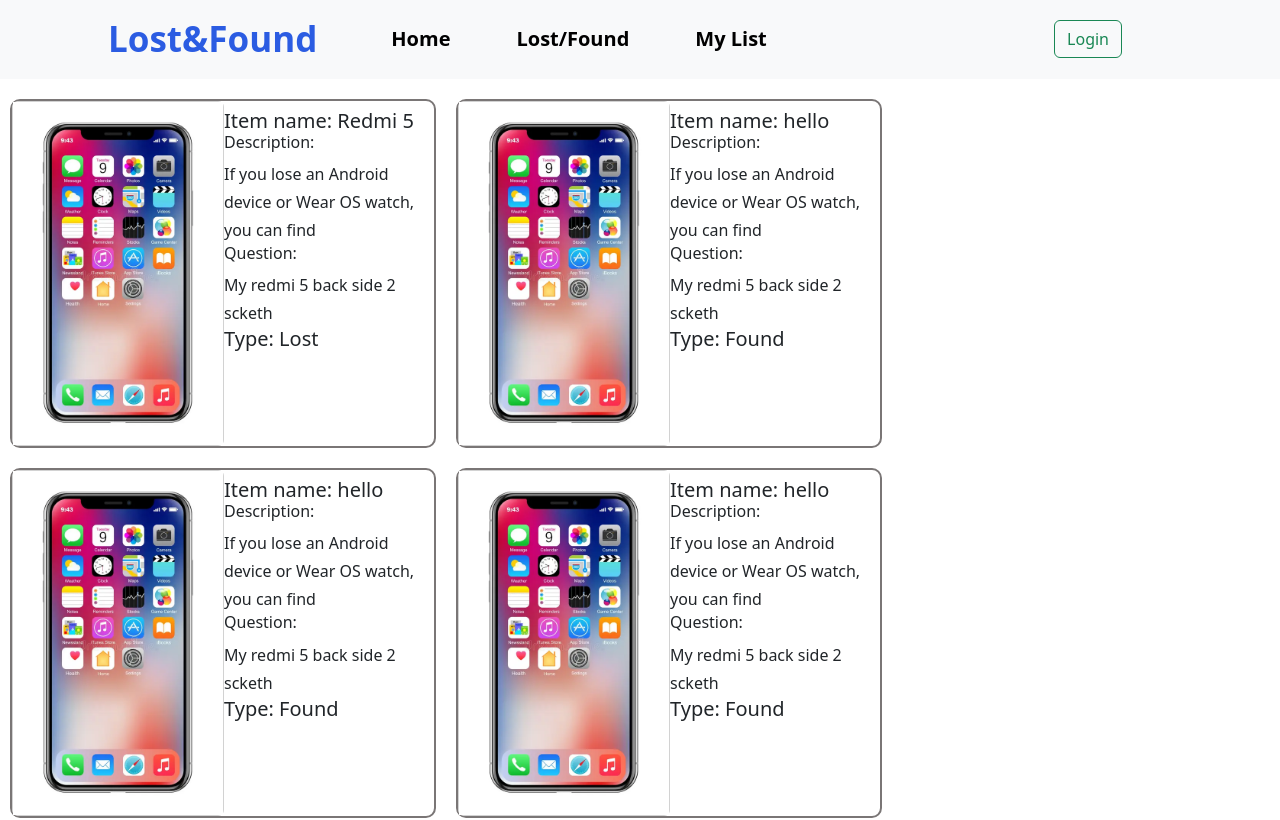
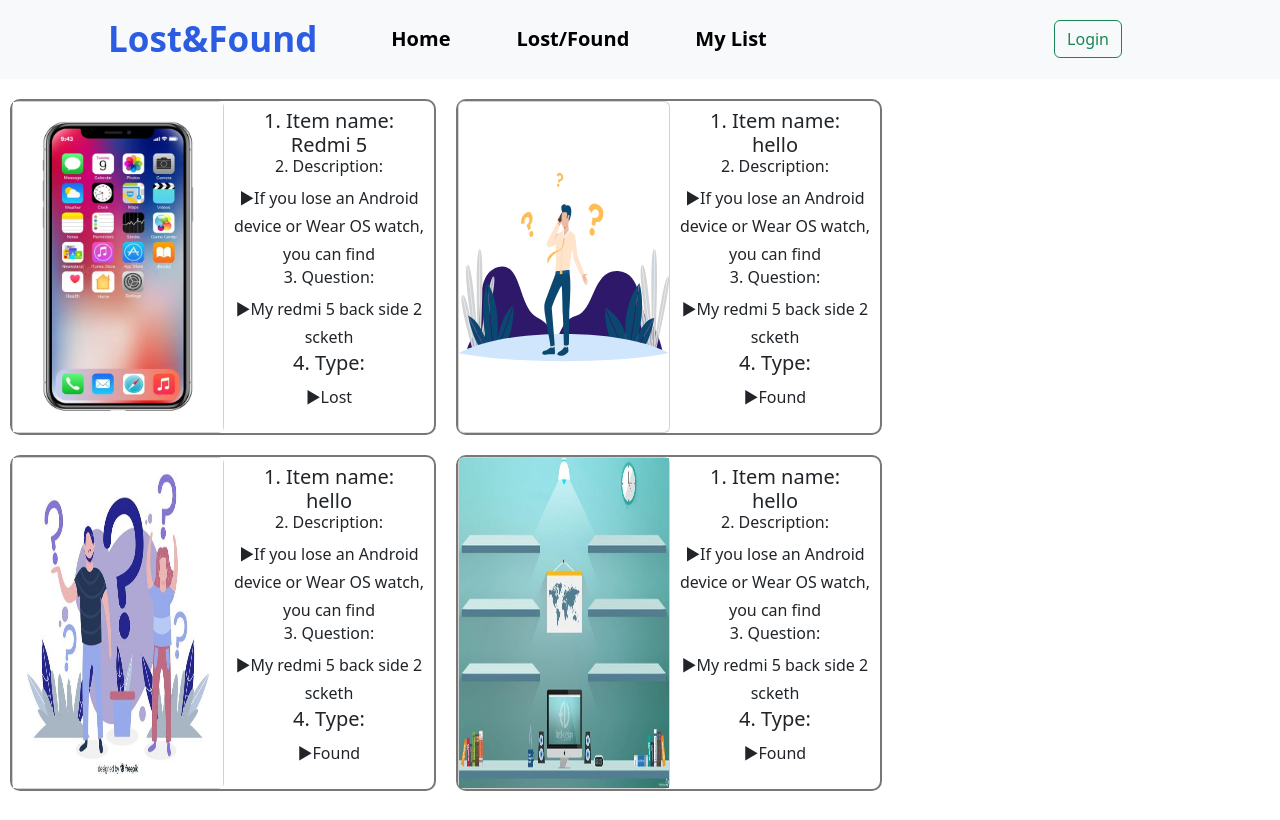
Before and after one commit to Ankit070900/Lost_And_Found-items, a React (Vite) app: page /Mylist in a window 1280 px wide. Shown: the top 820 px of the page. Built offline with nearby package versions, Linux system fonts and the light colour scheme.

Commit message:
add login page

```diff
--- a/src/App.css
+++ b/src/App.css
@@ -102,6 +102,7 @@
   width: 210px;
   line-height: 28px;
   margin-top: 8px;
+  text-align: center;
 }
 
 .lost {
@@ -130,3 +131,19 @@
   font-weight: 800;
   margin-left: 45%;
 }
+
+.bodys {
+  border: 2px solid red;
+}
+.sign-btn button {
+  border: none;
+  color: rgb(8, 8, 8);
+  font-size: 25px;
+  display: flex;
+  flex-direction: column;
+}
+
+.sign_form {
+  display: flex;
+  flex-direction: column;
+}
--- a/src/App.jsx
+++ b/src/App.jsx
@@ -7,6 +7,9 @@ import Home from "./Page/Home";
 import CreatePost from "./Page/CreatePost";
 import MyList from "./Page/MyList";
 import ItemListProvider from "./Store/Post-list-Store";
+import LoginSignUp from "./Page/LoginSignUp";
+import SignUp from "./Page/SignUp";
+import Login from "./Page/Login";
 
 function App() {
   return (
@@ -16,6 +19,10 @@ function App() {
         <Route path="/" element={<Home />} />
         <Route path="/Found" element={<CreatePost />} />
         <Route path="/Mylist" element={<MyList />} />
+        <Route path="/loginsign" element={<LoginSignUp />}></Route>
+
+        <Route path="/signUp" element={<SignUp />} />
+        <Route path="/login" element={<Login />} />
       </Routes>
       <Footer />
     </ItemListProvider>
--- a/src/Components/Header.jsx
+++ b/src/Components/Header.jsx
@@ -43,10 +43,11 @@ const Header = () => {
               </Link>
             </li>
           </ul>
-
-          <button className="btn btn-outline-success" type="submit">
-            Login
-          </button>
+          <Link to="/loginsign">
+            <button className="btn btn-outline-success" type="submit">
+              Login
+            </button>
+          </Link>
         </div>
       </div>
     </nav>
--- /dev/null
+++ b/src/Page/Login.jsx
@@ -0,0 +1,16 @@
+import React from "react";
+
+const Login = () => {
+  return (
+    <div className="sign-btn">
+      <button>Login </button>
+      <div className="sign_form">
+        <input type="text" />
+        <input type="text" />
+        <input type="text" />
+      </div>
+    </div>
+  );
+};
+
+export default Login;
--- /dev/null
+++ b/src/Page/LoginSignUp.jsx
@@ -0,0 +1,16 @@
+import React from "react";
+import SignUp from "./SignUp";
+import Login from "./Login";
+
+const LoginSignUp = () => {
+  return (
+    <center className="bodys">
+      <div className="main_container">
+        <SignUp />
+        <Login />
+      </div>
+    </center>
+  );
+};
+
+export default LoginSignUp;
--- a/src/Page/Post.jsx
+++ b/src/Page/Post.jsx
@@ -3,18 +3,32 @@ const Post = ({ item }) => {
   return (
     <div className="my_card">
       <div className="card cards">
-        <img src={item.image} className=" image " alt="..." width={"210px"} />
+        <img
+          src={item.image}
+          className=" image "
+          alt="..."
+          width={"210px"}
+          height={"330px"}
+        />
       </div>
       <div className="card-body body">
-        <h5 className="card-title">Item name: {item.Item_name}</h5>
+        <h5 className="card-title">
+          1. Item name:
+          <br /> {item.Item_name}
+        </h5>
         <span className="card-text">
-          <h6> Description:</h6> {item.Description}
+          <h6> 2. Description:</h6> ►{item.Description}
         </span>
         <span className="card-text">
-          <h6>Question: </h6>
-          {item.Question}
+          <h6>3. Question: </h6>►{item.Question}
         </span>
-        <h5>Type: {item.Types}</h5>
+        <span>
+          <h5>
+            4. Type:
+            <br />
+          </h5>
+          ►{item.Types}
+        </span>
       </div>
     </div>
   );
--- /dev/null
+++ b/src/Page/SignUp.jsx
@@ -0,0 +1,16 @@
+import React from "react";
+
+const SignUp = () => {
+  return (
+    <div className="sign-btn">
+      <button>Sign Up</button>
+      <div className="sign_form">
+        <input type="text" />
+        <input type="text" />
+        <input type="text" />
+      </div>
+    </div>
+  );
+};
+
+export default SignUp;
--- a/src/Store/Post-list-Store.jsx
+++ b/src/Store/Post-list-Store.jsx
@@ -52,7 +52,7 @@ const DEFAULT_ITEM = [
   },
   {
     id: "02",
-    image: "images/phone.webp",
+    image: "images/lost-2.svg",
     Item_name: "hello",
     Description: "If you lose an Android device or Wear OS watch, you can find",
     Question: "My redmi 5 back side 2 scketh",
@@ -60,7 +60,7 @@ const DEFAULT_ITEM = [
   },
   {
     id: "03",
-    image: "images/phone.webp",
+    image: "images/front.jpg",
     Item_name: "hello",
     Description: "If you lose an Android device or Wear OS watch, you can find",
     Question: "My redmi 5 back side 2 scketh",
@@ -68,7 +68,7 @@ const DEFAULT_ITEM = [
   },
   {
     id: "04",
-    image: "images/phone.webp",
+    image: "images/search.jpg",
     Item_name: "hello",
     Description: "If you lose an Android device or Wear OS watch, you can find",
     Question: "My redmi 5 back side 2 scketh",
```
